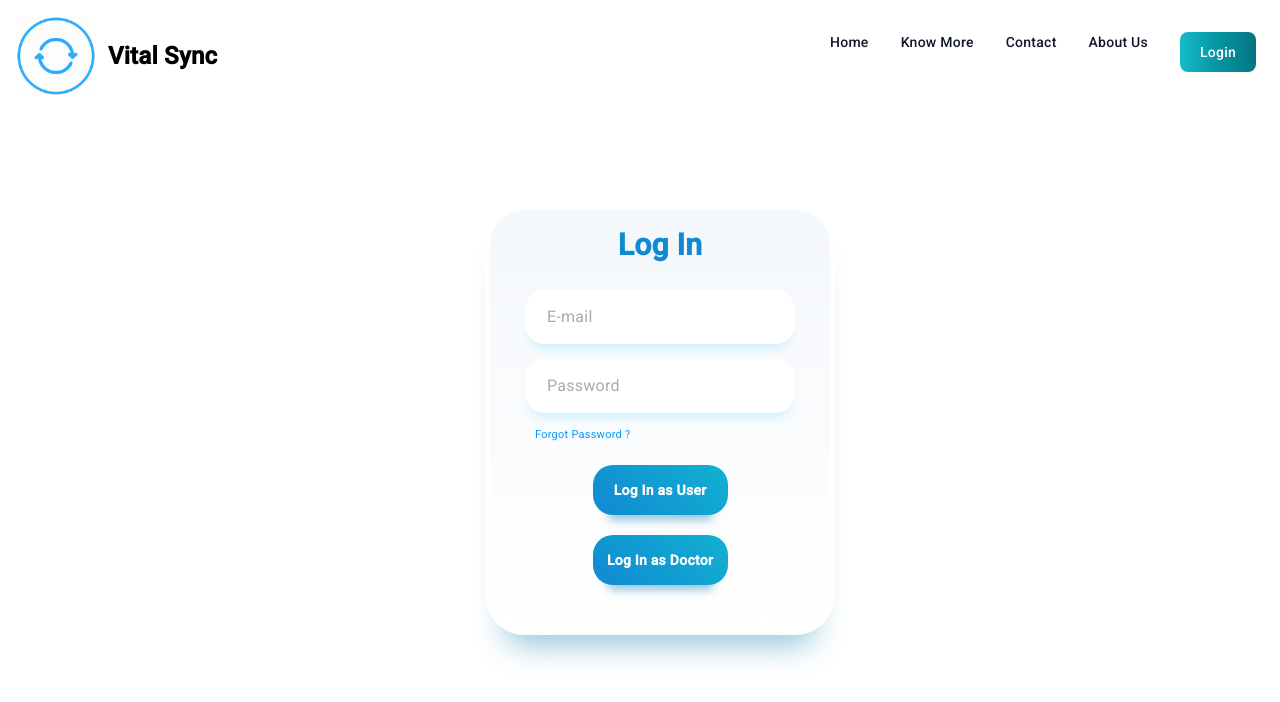
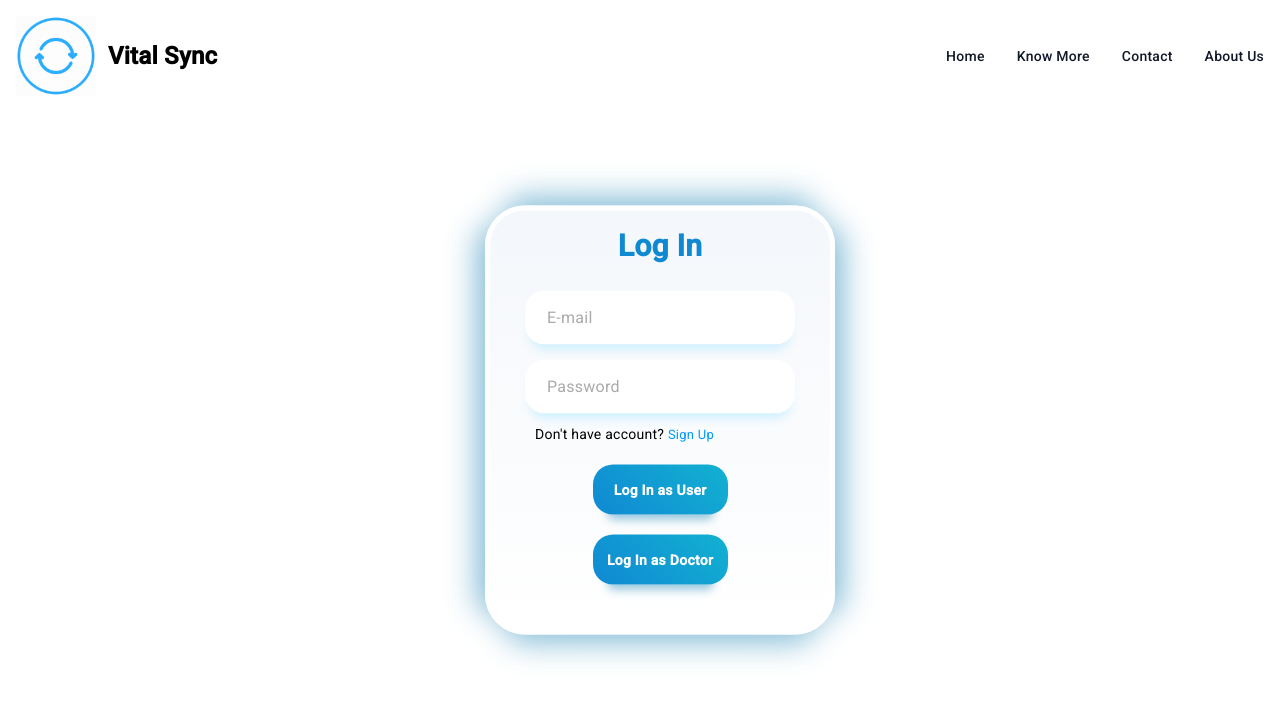
Before and after one commit to supranshu/ChronicDisease-Agnethon, an Angular app in the folder ChronicFront/: page /login in a window 1280 px wide. Shown: the top 702 px of the page. Built offline with nearby package versions, Linux system fonts and the light colour scheme.

Commit message:
counter added

```diff
--- a/ChronicFront/src/app/pages/login/login.component.css
+++ b/ChronicFront/src/app/pages/login/login.component.css
@@ -5,7 +5,10 @@
     border-radius: 40px;
     padding: 25px 35px;
     border: 5px solid rgb(255, 255, 255);
-    box-shadow: rgba(133, 189, 215, 0.8784313725) 0px 30px 30px -20px;
+    box-shadow: rgba(133, 189, 215, 0.8784313725) 0px 30px 30px -20px,
+                rgba(133, 189, 215, 0.8784313725) 0px -30px 30px -20px,
+                rgba(133, 189, 215, 0.8784313725) 30px 0px 30px -20px,
+                rgba(133, 189, 215, 0.8784313725) -30px 0px 30px -20px;
     margin: 20px;
     position: absolute;
     top: 50%;
--- a/ChronicFront/src/app/pages/login/login.component.html
+++ b/ChronicFront/src/app/pages/login/login.component.html
@@ -20,12 +20,6 @@
             <a href="#" class="block py-2 px-3 text-gray-900 rounded hover:bg-gray-100 md:hover:bg-transparent md:hover:text-blue-700 md:p-0 dark:text-white md:dark:hover:text-blue-500 dark:hover:bg-gray-700 dark:hover:text-white md:dark:hover:bg-transparent dark:border-gray-700">About Us</a>
           </li>
 
-          <!-- New list item for login button -->
-          <li>
-            <button routerLink="/login" type="button" class="text-white bg-gradient-to-r from-teal-400 via-teal-500 to-teal-600 hover:bg-gradient-to-br focus:ring-4 focus:outline-none focus:ring-teal-300 dark:focus:ring-teal-800 font-medium rounded-lg text-sm px-5 py-[-10] py-2.5 text-center me-2 mb-2">Login</button>
-
-
-          </li>
         </ul>
       </div>
     </div>
@@ -38,7 +32,7 @@
     <form action="" class="form">
       <input required="" class="input" type="email" name="email" id="email" placeholder="E-mail">
       <input required="" class="input" type="password" name="password" id="password" placeholder="Password">
-      <span class="forgot-password"><a href="#">Forgot Password ?</a></span>
+      <span class="forgot-password">Don't have account? <a routerLink="/signup" style="font-size: 13px;">Sign Up</a></span>
       <button class="login-button" type="submit" value="Log In as User">Log In as User</button>
       <button class="login-button" type="submit" value="Log In as Doctor">Log In as Doctor</button>
     </form>
--- a/ChronicFront/src/app/pages/sign-up/sign-up.component.html
+++ b/ChronicFront/src/app/pages/sign-up/sign-up.component.html
@@ -1,4 +1,3 @@
-<link href="https://cdn.jsdelivr.net/npm/bootstrap@5.3.3/dist/css/bootstrap.min.css" rel="stylesheet" integrity="sha384-QWTKZyjpPEjISv5WaRU9OFeRpok6YctnYmDr5pNlyT2bRjXh0JMhjY6hW+ALEwIH" crossorigin="anonymous">
 <nav class="bg-white border-gray-200 dark:bg-gray-900">
   <div class="max-w-screen-xl flex flex-wrap items-center justify-between mx-auto p-4">
     <a class="flex items-center space-x-3 rtl:space-x-reverse">
@@ -12,7 +11,7 @@
           <a routerLink="/" class="block py-2 px-3 text-gray-900 rounded hover:bg-gray-100 md:hover:bg-transparent md:hover:text-blue-700 md:p-0 dark:text-white md:dark:hover:text-blue-500 dark:hover:bg-gray-700 dark:hover:text-white md:dark:hover:bg-transparent dark:border-gray-700" >Home</a>
         </li>
         <li>
-            <a href="#" class="block py-2 px-3 text-gray-900 rounded hover:bg-gray-100 md:hover:bg-transparent md:hover:text-blue-700 md:p-0 dark:text-white md:dark:hover:text-blue-500 dark:hover:bg-gray-700 dark:hover:text-white md:dark:hover:bg-transparent dark:border-gray-700">Know More</a>
+          <a routerLink ="/knowmore" class="block py-2 px-3 text-gray-900 rounded hover:bg-gray-100 md:hover:bg-transparent md:hover:text-blue-700 md:p-0 dark:text-white md:dark:hover:text-blue-500 dark:hover:bg-gray-700 dark:hover:text-white md:dark:hover:bg-transparent dark:border-gray-700">Know More</a>
         </li>
         <li>
           <a href="#" class="block py-2 px-3 text-gray-900 rounded hover:bg-gray-100 md:hover:bg-transparent md:hover:text-blue-700 md:p-0 dark:text-white md:dark:hover:text-blue-500 dark:hover:bg-gray-700 dark:hover:text-white md:dark:hover:bg-transparent dark:border-gray-700">Contact</a>
```
Lines whose indentation alone changed are shown as unchanged.
